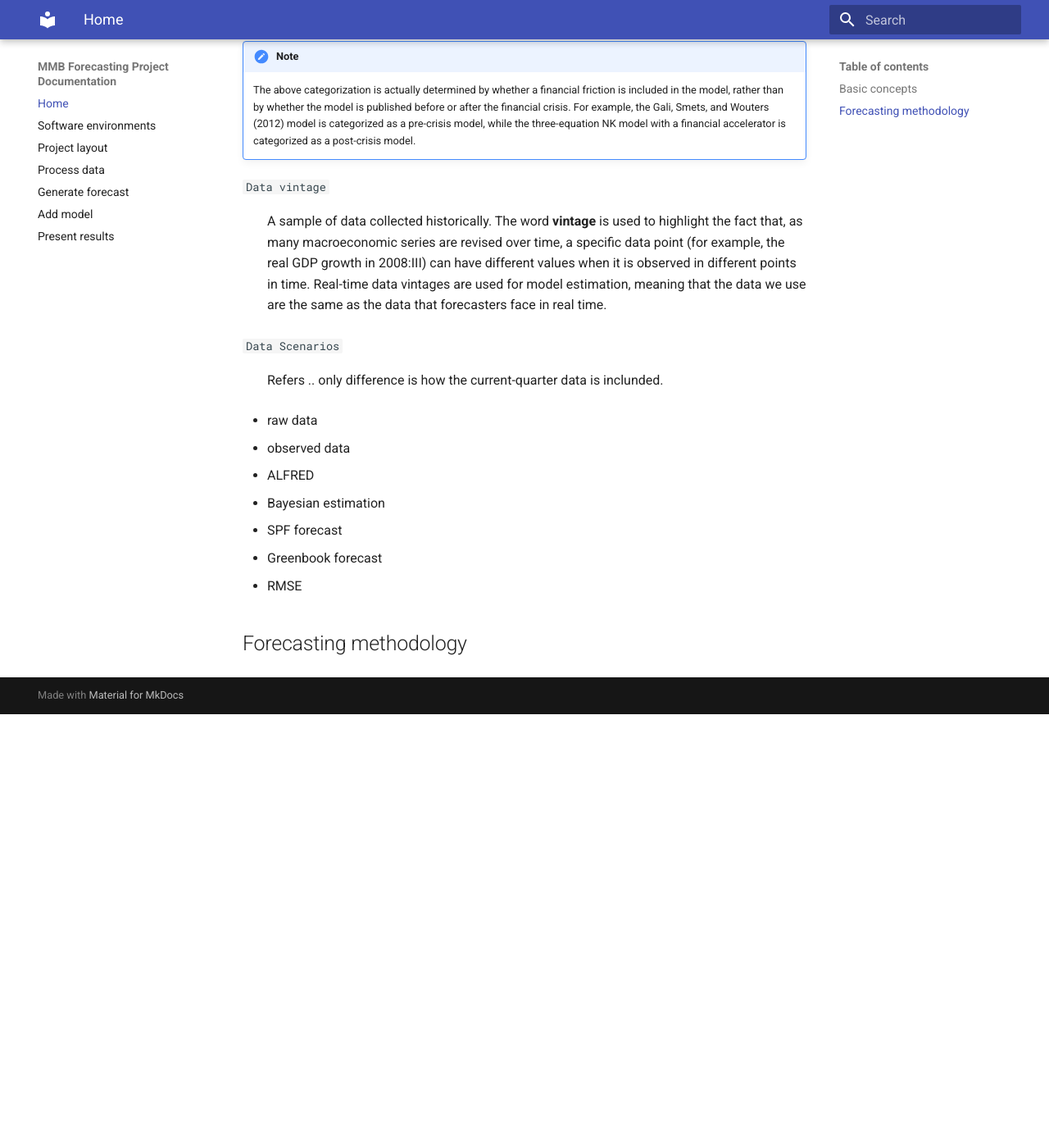
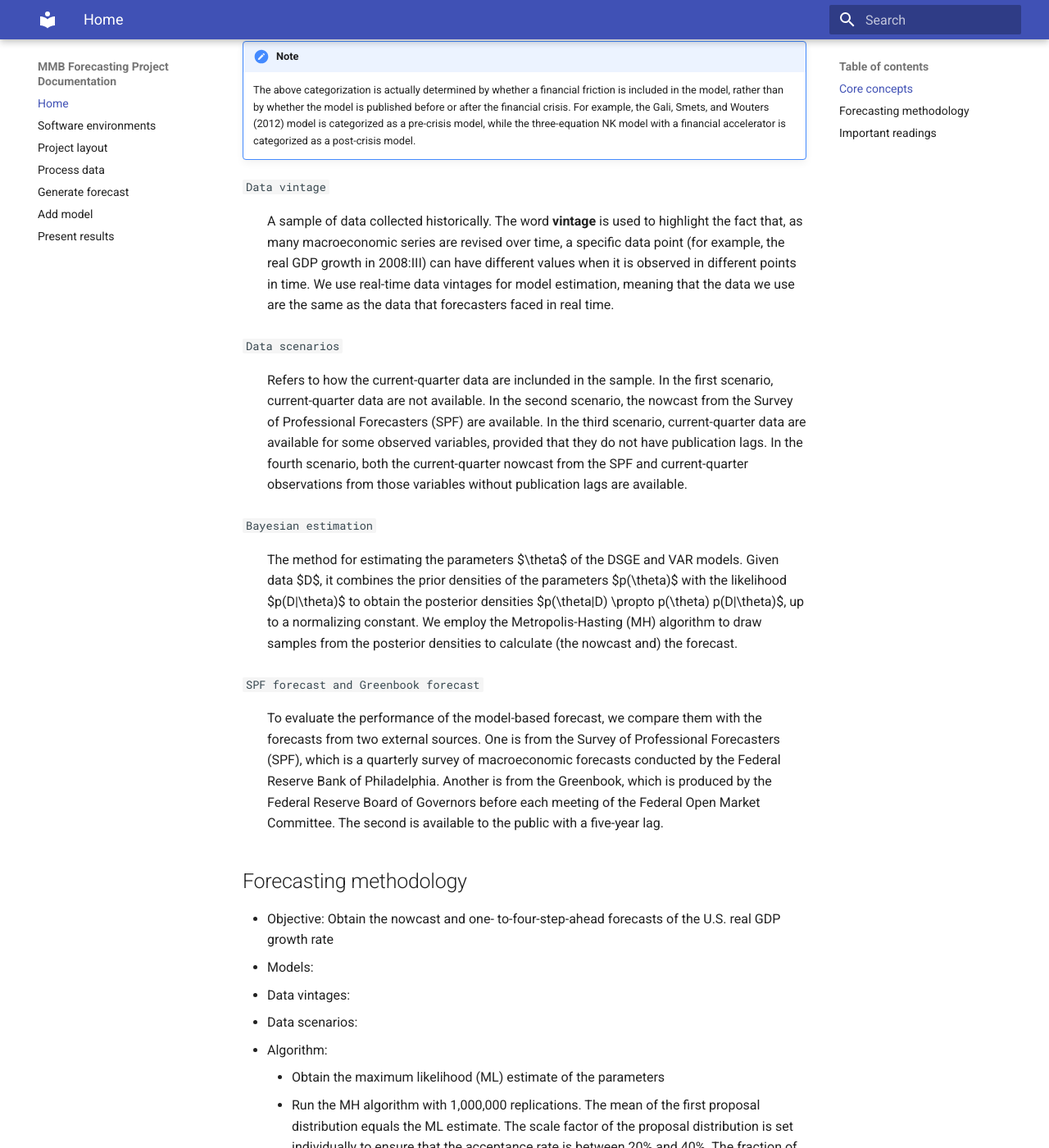
Before and after one commit to zsun9/mmbforecastdoc, an MkDocs documentation site: the page built from docs/index.md, in a window 1280 px wide and 1400 px high, scrolled down 1203 px. Shown: the whole window at 82% size. Built offline with MkDocs 1.6.1 and Material for MkDocs 9.7.7, drawn with Linux system fonts in a browser that asks for light colours; before the commit the page ends 2074 px from its top, so only the background shows below that; some of the changed text lies outside the part shown.

Commit message:
Update index.md

```diff
--- a/docs/index.md
+++ b/docs/index.md
@@ -13,7 +13,7 @@ The programs are stored in a private GitHub repository [here](https://github.com
 
 The remainder of the page introduces the theoretical background of the project.
 
-## Basic concepts
+## Core concepts
 
 `DSGE model`
 :   Quantitative economic model used to explain economic growth and business cycles. It contains structural equations that are built on microfoundations and on agents' inter-temporal optimization behaviors.
@@ -31,20 +31,37 @@ The remainder of the page introduces the theoretical background of the project.
     The above categorization is actually determined by whether a financial friction is included in the model, rather than by whether the model is published before or after the financial crisis. For example, the Gali, Smets, and Wouters (2012) model is categorized as a pre-crisis model, while the three-equation NK model with a financial accelerator is categorized as a post-crisis model.
 
 `Data vintage`
-:   A sample of data collected historically. The word **vintage** is used to highlight the fact that, as many macroeconomic series are revised over time, a specific data point (for example, the real GDP growth in 2008:III) can have different values when it is observed in different points in time. Real-time data vintages are used for model estimation, meaning that the data we use are the same as the data that forecasters face in real time.
+:   A sample of data collected historically. The word **vintage** is used to highlight the fact that, as many macroeconomic series are revised over time, a specific data point (for example, the real GDP growth in 2008:III) can have different values when it is observed in different points in time. We use real-time data vintages for model estimation, meaning that the data we use are the same as the data that forecasters faced in real time.
 
-`Data Scenarios`
-:   Refers .. only difference is how the current-quarter data is inclunded.
+`Data scenarios`
+:   Refers to how the current-quarter data are inclunded in the sample. In the first scenario, current-quarter data are not available. In the second scenario, the nowcast from the Survey of Professional Forecasters (SPF) are available. In the third scenario, current-quarter data are available for some observed variables, provided that they do not have publication lags. In the fourth scenario, both the current-quarter nowcast from the SPF and current-quarter observations from those variables without publication lags are available.
 
+`Bayesian estimation`
+:   The method for estimating the parameters $\theta$ of the DSGE and VAR models. Given data $D$, it combines the prior densities of the parameters $p(\theta)$ with the likelihood $p(D|\theta)$ to obtain the posterior densities $p(\theta|D) \propto p(\theta) p(D|\theta)$, up to a normalizing constant. We employ the Metropolis-Hasting (MH) algorithm to draw samples from the posterior densities to calculate (the nowcast and) the forecast.
 
-
-- raw data
-- observed data
-- ALFRED
-
-- Bayesian estimation
-- SPF forecast
-- Greenbook forecast
-- RMSE
+`SPF forecast and Greenbook forecast`
+:   To evaluate the performance of the model-based forecast, we compare them with the forecasts from two external sources. One is from the Survey of Professional Forecasters (SPF), which is a quarterly survey of macroeconomic forecasts conducted by the Federal Reserve Bank of Philadelphia. Another is from the Greenbook, which is produced by the Federal Reserve Board of Governors before each meeting of the Federal Open Market Committee. The second is available to the public with a five-year lag.
 
 ## Forecasting methodology
+
+- Objective: Obtain the nowcast and one- to-four-step-ahead forecasts of the U.S. real GDP growth rate
+- Models:
+- Data vintages:
+- Data scenarios:
+- Algorithm:
+    * Obtain the maximum likelihood (ML) estimate of the parameters
+    * Run the MH algorithm with 1,000,000 replications. The mean of the first proposal distribution equals the ML estimate. The scale factor of the proposal distribution is set individually to ensure that the acceptance rate is between 20% and 40%. The fraction of initially generated samples to be dropped is set to 30%.
+    * Draw 5,000 samples from the above 1,000,000 replications to calculate nowcast and forecasts
+
+!!! note
+    It should take less than 10 hours for one estimation to be done on a computer with i7 8th generation (or higher) CPU. The only exception is the Christiano, Motto, and Rostagno (2014, hereafter CMR14) model, which takes much longer time to estimate than any other models. Therefore, we only draw 100,000 samples for the CMR14 model.
+
+## Important readings
+
+Del Negro, M., Schorfheide, F., 2013. DSGE model-based forecasting. Handbook of Economic Forecasting, 2A: 57-140. [Link](https://www.sciencedirect.com/science/article/pii/B9780444536839000025)
+
+Wieland, V., Wolters, M., 2011. The diversity of forecasts from macroeconomic models of the US economy. Economic Theory, 47(2-3): 247-292. [Link](https://link.springer.com/article/10.1007/s00199-010-0549-7)
+
+Wieland, V., Wolters, M., 2013. Forecasting and policy making. Handbook of Economic Forecasting, 2A: 239-325. [Link](https://www.sciencedirect.com/science/article/pii/B9780444536839000050)
+
+Wolters M, 2015. Evaluating point and density forecasts of DSGE models. Journal of Applied Econometrics, 30(1): 74-96. [Link](https://onlinelibrary.wiley.com/doi/abs/10.1002/jae.2363)
```
